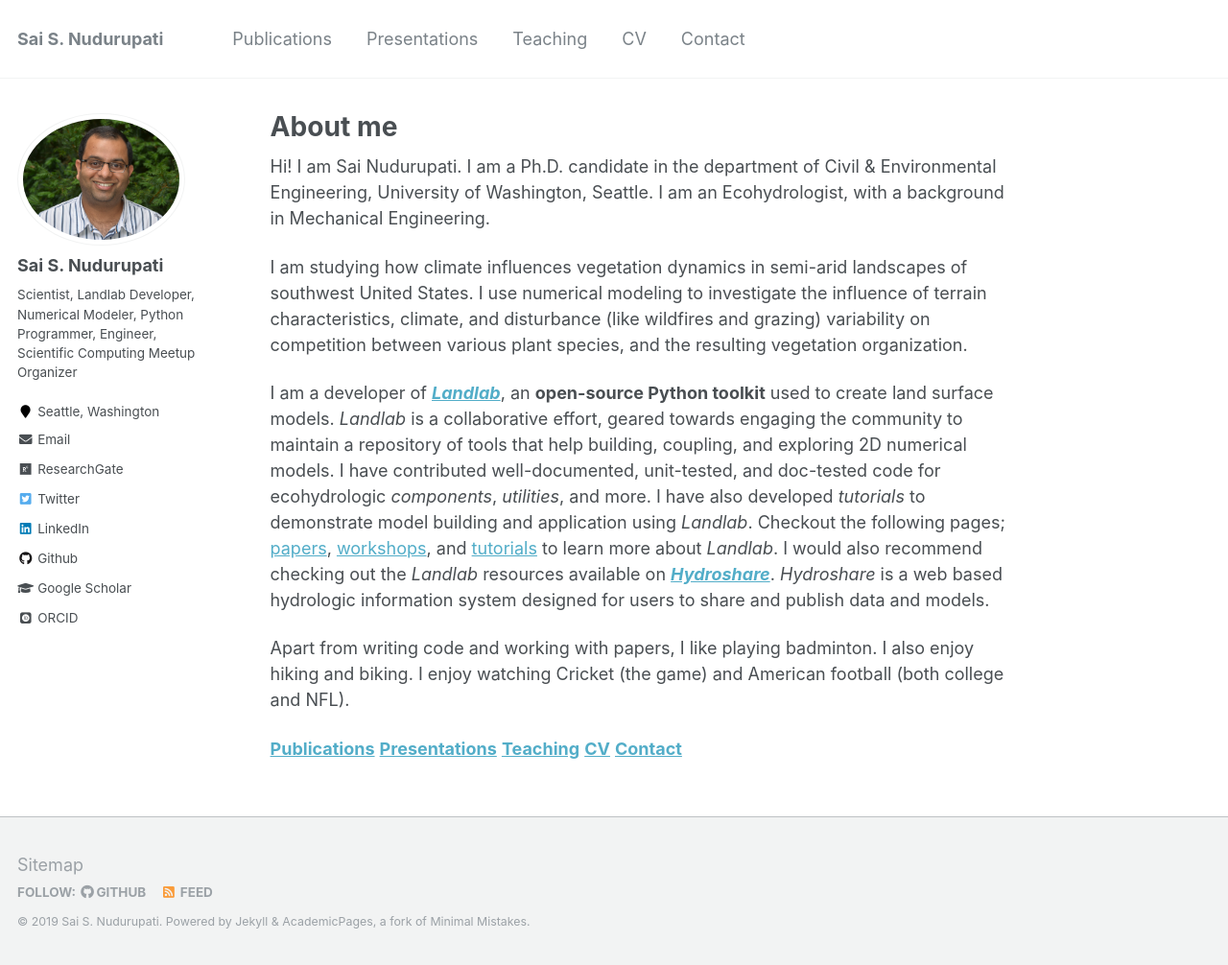
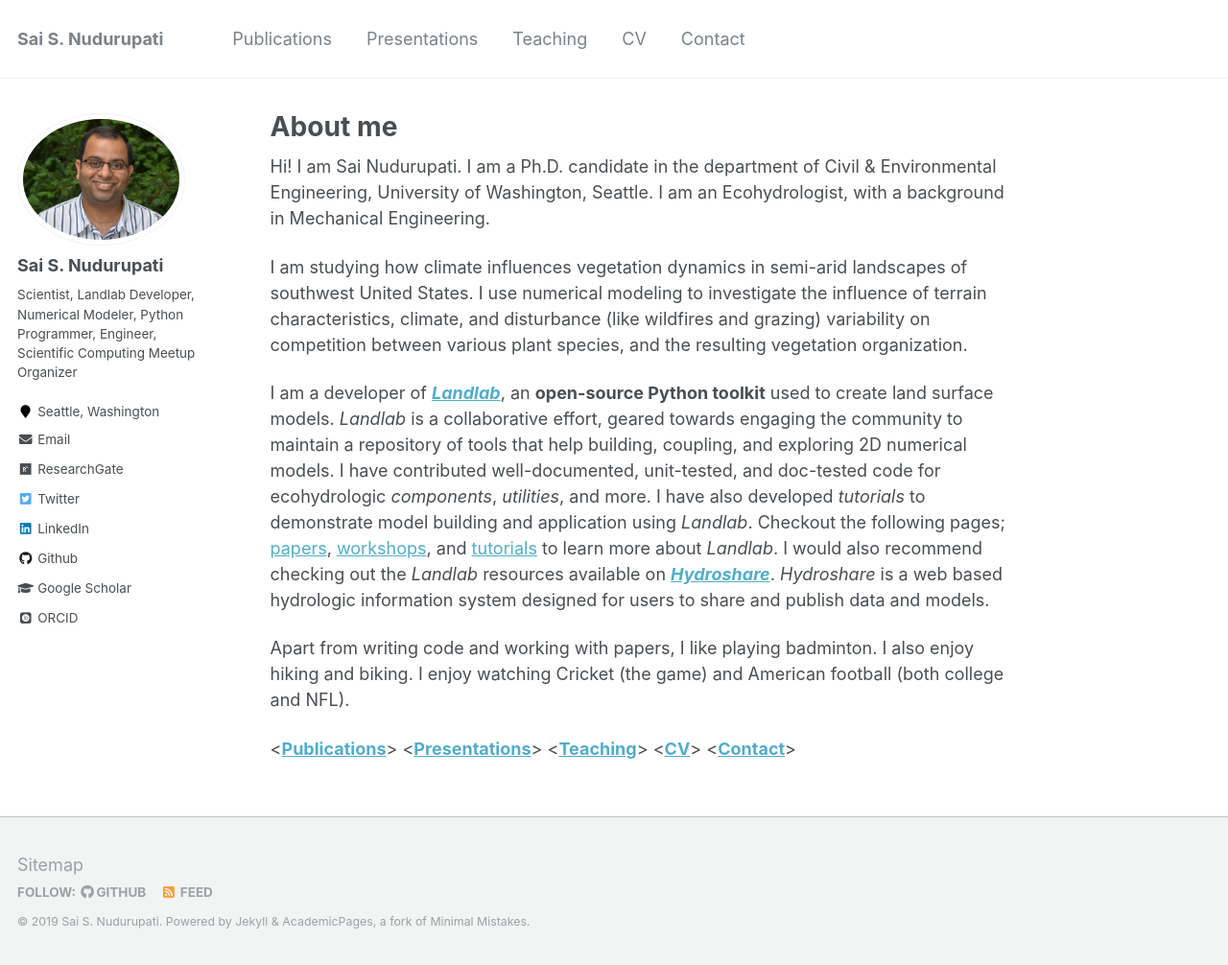
Before and after one commit to saisiddu/saisiddu.github.io, a Jekyll site: the page built from _pages/about.md, in a window 1280 px wide and 1006 px high. Shown: the whole window at 96% size. Built offline with Jekyll 4.4.1, drawn with Linux system fonts in a browser that asks for light colours; some web fonts are replaced.

Commit message:
Update about.md
minor

```diff
--- a/_pages/about.md
+++ b/_pages/about.md
@@ -41,4 +41,4 @@ I also enjoy hiking and biking.
 I enjoy watching Cricket (the game) and
 American football (both college and NFL).
 
-**[Publications](https://saisiddu.github.io/publications/)**     **[Presentations](https://saisiddu.github.io/talks/)**     **[Teaching](https://saisiddu.github.io/teaching/)**     **[CV](https://saisiddu.github.io/cv/)**     **[Contact](https://saisiddu.github.io/contact/)**
+<**[Publications](https://saisiddu.github.io/publications/)**>   <**[Presentations](https://saisiddu.github.io/talks/)**>   <**[Teaching](https://saisiddu.github.io/teaching/)**>   <**[CV](https://saisiddu.github.io/cv/)**>   <**[Contact](https://saisiddu.github.io/contact/)**>
```
